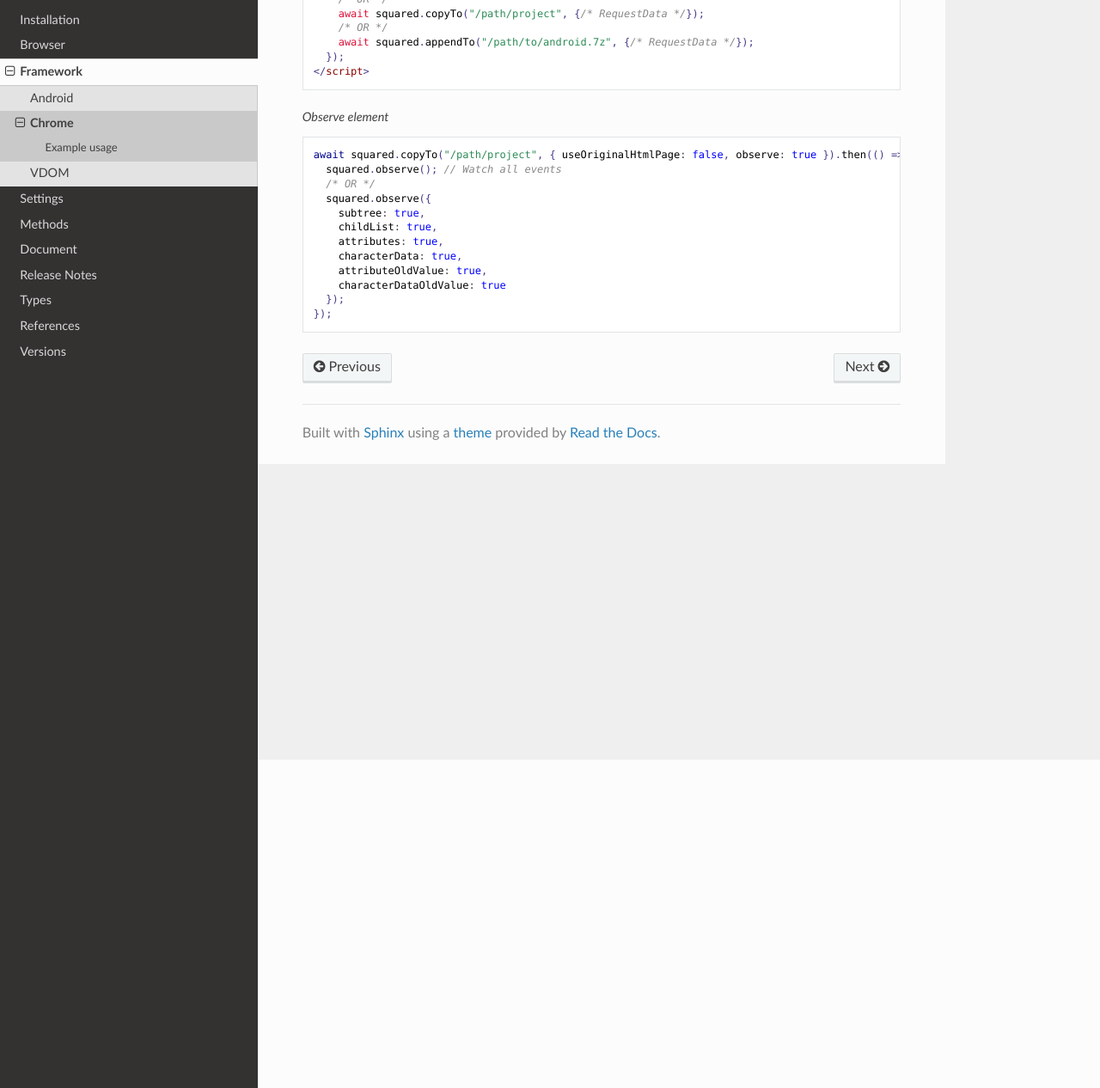
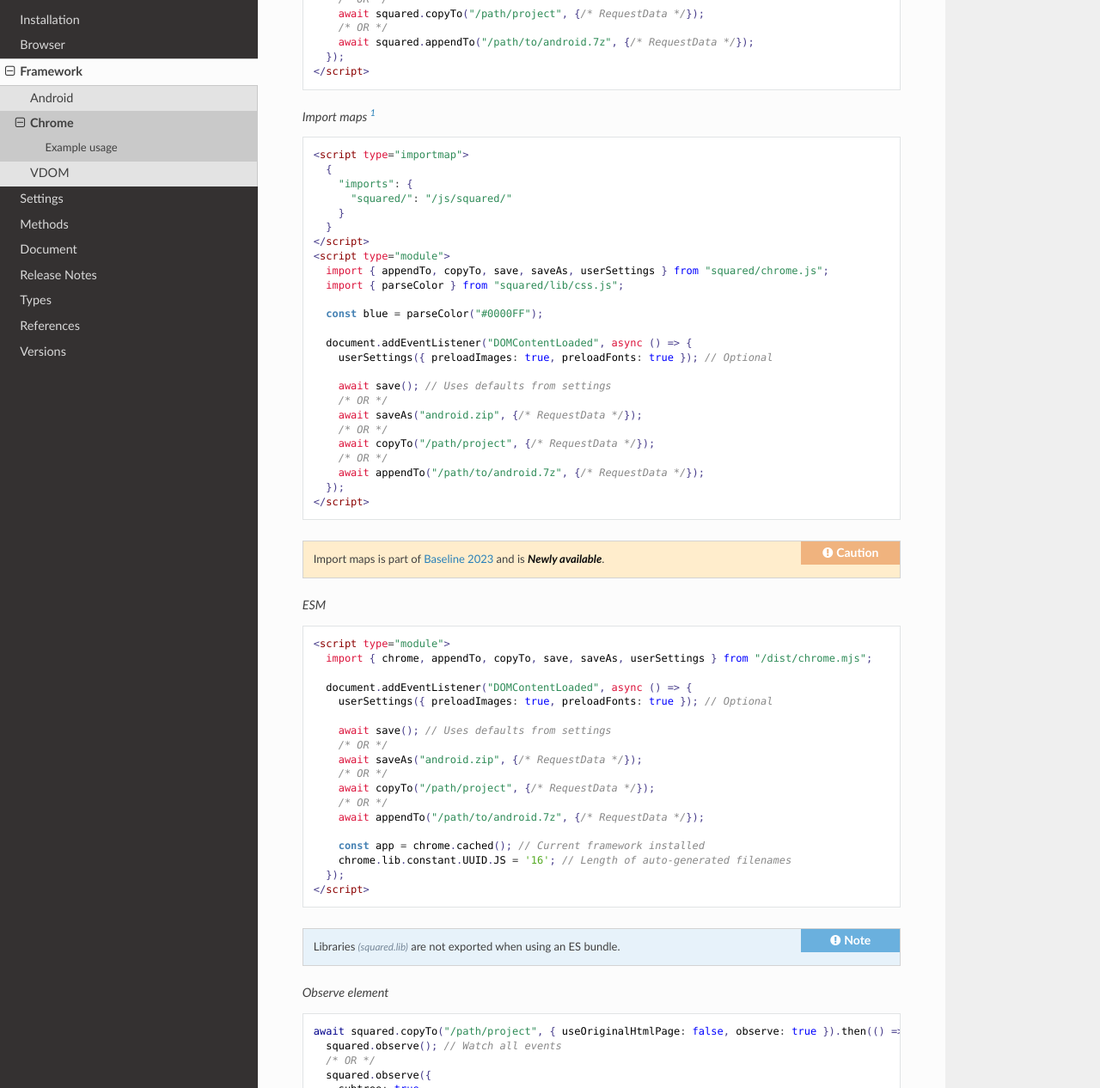
Before and after one commit to anpham6/android-docs, a Sphinx documentation site: the page built from source/framework/chrome.rst, in a window 1280 px wide and 1400 px high, scrolled down 382 px, cut to the strip 134-1400 px from the top of the window. Shown: the whole strip at 86% size. Built offline with Sphinx 7.4.7 and the Read the Docs theme 3.1.0, drawn with Linux system fonts in a browser that asks for light colours; some of the changed text lies outside the part shown.

Commit message:
Framework: Android and Chrome usage section ESM was created.

```diff
--- a/source/framework/chrome.rst
+++ b/source/framework/chrome.rst
@@ -26,6 +26,61 @@ Example usage
     });
   </script>
 
+.. code-block:: html
+  :caption: Import maps [#]_
+
+  <script type="importmap">
+    {
+      "imports": {
+        "squared/": "/js/squared/"
+      }
+    }
+  </script>
+  <script type="module">
+    import { appendTo, copyTo, save, saveAs, userSettings } from "squared/chrome.js";
+    import { parseColor } from "squared/lib/css.js";
+
+    const blue = parseColor("#0000FF");
+
+    document.addEventListener("DOMContentLoaded", async () => {
+      userSettings({ preloadImages: true, preloadFonts: true }); // Optional
+
+      await save(); // Uses defaults from settings
+      /* OR */
+      await saveAs("android.zip", {/* RequestData */});
+      /* OR */
+      await copyTo("/path/project", {/* RequestData */});
+      /* OR */
+      await appendTo("/path/to/android.7z", {/* RequestData */});
+    });
+  </script>
+
+.. caution:: Import maps is part of `Baseline 2023 <https://webstatus.dev/features/import-maps>`_ and is :target:`Newly available`.
+
+.. code-block:: html
+  :caption: ESM
+
+  <script type="module">
+    import { chrome, appendTo, copyTo, save, saveAs, userSettings } from "/dist/chrome.mjs";
+
+    document.addEventListener("DOMContentLoaded", async () => {
+      userSettings({ preloadImages: true, preloadFonts: true }); // Optional
+
+      await save(); // Uses defaults from settings
+      /* OR */
+      await saveAs("android.zip", {/* RequestData */});
+      /* OR */
+      await copyTo("/path/project", {/* RequestData */});
+      /* OR */
+      await appendTo("/path/to/android.7z", {/* RequestData */});
+
+      const app = chrome.cached(); // Current framework installed
+      chrome.lib.constant.UUID.JS = '16'; // Length of auto-generated filenames
+    });
+  </script>
+
+.. note:: Libraries :alt:`(squared.lib)` are not exported when using an ES bundle.
+
 .. code-block::
   :caption: Observe element
 
@@ -41,3 +96,5 @@ Example usage
       characterDataOldValue: true
     });
   });
+
+.. [#] https://caniuse.com/import-maps
--- a/source/methods/interface.rst
+++ b/source/methods/interface.rst
@@ -29,8 +29,8 @@ squared
   :caption: Framework
 
   function setFramework(value: Application, options?: PlainObject, cache?: boolean): void;
-  function setFramework(value: Application, loadAs: string, cache?: boolean): void;
-  function setFramework(value: Application, options?: PlainObject, saveAs?: string, cache?: boolean): void;
+  function setFramework(value: Application, loadName: string, cache?: boolean): void;
+  function setFramework(value: Application, options?: PlainObject, saveName?: string, cache?: boolean): void;
 
   function extend(functionMap: PlainObject, framework?: number): void;
   function clear(): void;
@@ -132,7 +132,7 @@ squared
 .. code-block::
   :caption: ESM
 
-  function userSettings(value: PlainObject): void;
+  function userSettings(value: PlainObject, loadName?: string, saveName?: string): void;
 
 .. rst-class:: section-caption
 
--- a/source/methods/vdom.rst
+++ b/source/methods/vdom.rst
@@ -4,16 +4,18 @@ vdom
 
 .. module:: vdom
 
-.. function:: userSettings(value)
+.. function:: userSettings(value[, loadName, saveName])
 
   Applies object values to |Application| property ``userSettings``. (ESM only)
 
   :param value: PlainObject with settings overrides
   :type value: |UserSettings|
+  :param string loadName: Restore previously saved settings from local storage
+  :param string saveName: Store current settings into local storage
 
   Usage::
 
-    import { userSettings } from 'squared/vdom.js';
+    import { userSettings } from "squared/vdom.js";
 
     userSettings({
       pierceShadowRoot: true,
```
Also changed, not shown: source/framework/android.rst (+64 -0 lines), source/framework/vdom.rst (+50 -46 lines).
